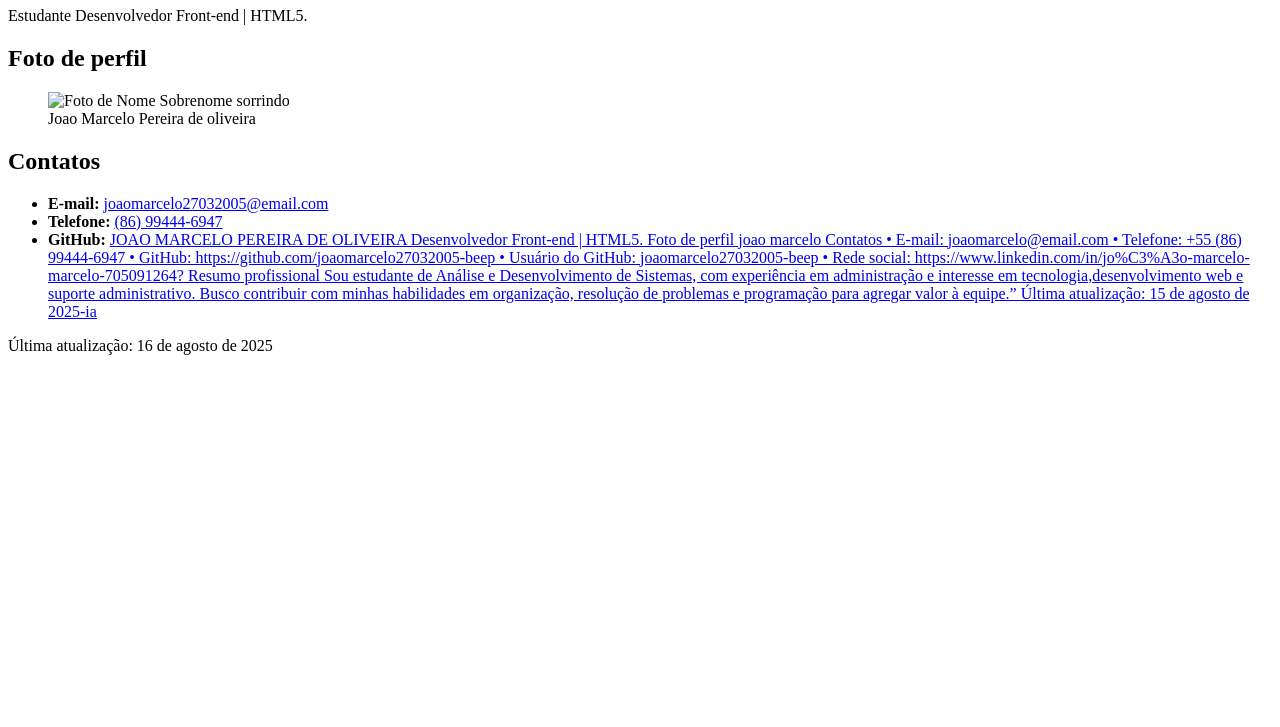
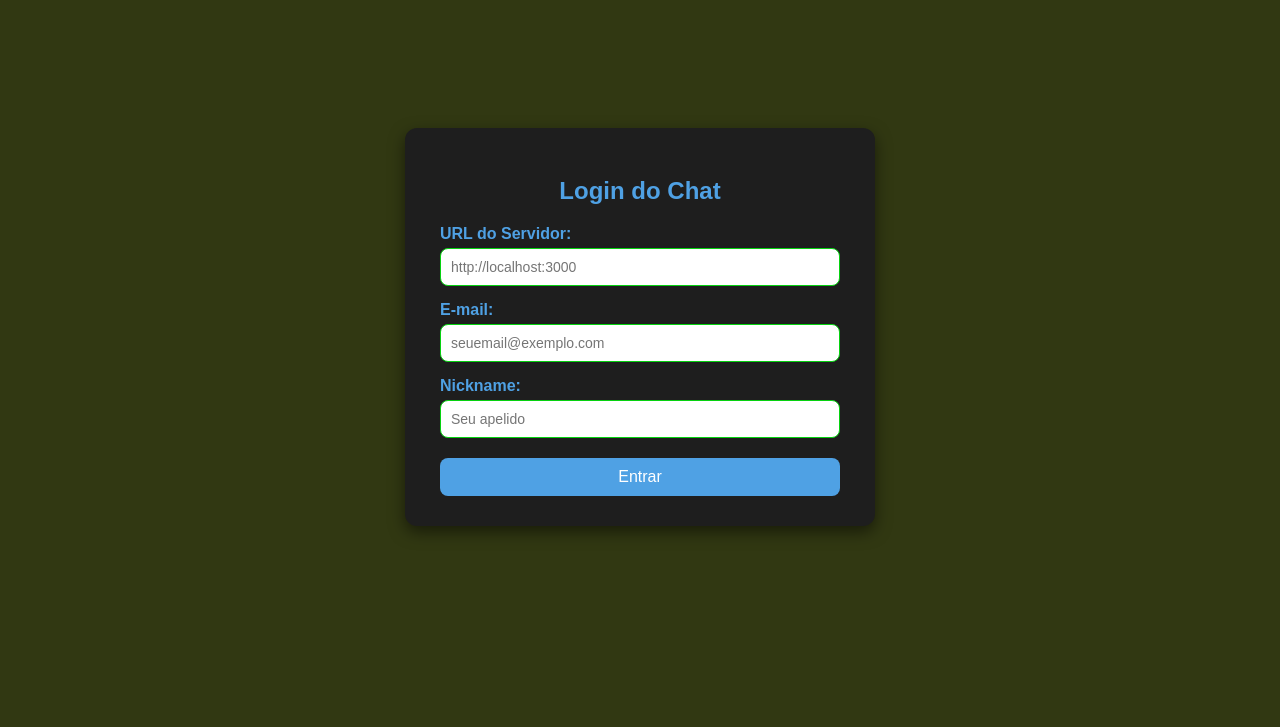
Before and after one commit to joaomarcelo27032005-beep/Perfil-, a plain HTML site: page index.html in a window 1280 px wide. Shown: the part 73-800 px from the top of the page. Drawn offline with Linux system fonts and the light colour scheme.

Commit message:
Add files via upload

```diff
--- a/index.html
+++ b/index.html
@@ -1,51 +1,48 @@
 <!DOCTYPE html>
 <html lang="pt-BR">
 <head>
-  <meta charset="utf-8">
-  <meta name="viewport" content="width=device-width, initial-scale=1">
-  <title> JOAO MARCELO PEREIRA DE OLIVEIRA</title>
-  <meta name="description" content="JOAO MARCELO PEREIRA DE OLIVEIRA.">
+  <meta charset="UTF-8">
+  <title>Login My-Chat</title>
+  <link rel="stylesheet" href="style.css">
+  <link rel="scriptjs"  href="script.js">
 </head>
 <body>
-  <header>
-    <h1>JOAO MARCELO PEREIRA DE OLIVEIRA</h1>
-    <p>Estudante Desenvolvedor Front-end | HTML5.</p>
-  </header>
+  <div class="login-box">
+    <h2>Login do Chat</h2>
 
-  <main>
-    <section ="foto-perfil">
-      <h2 id="https://ibb.co/xZBSLKc">Foto de perfil</h2>
-      <figure>
-        <img src="c:\Users\Usuario\Documents\para perfil html.jpg" alt="Foto de Nome Sobrenome sorrindo" width="180" height="180">
-        <figcaption>Joao Marcelo Pereira de oliveira</figcaption>
-      </figure>
-    </section>
+    <form onsubmit="entrarNoChat(event)">
+      <label for="serverUrl">URL do Servidor:</label>
+      <input type="text" id="serverUrl" placeholder="http://localhost:3000">
 
-    <section aria-labelledby="contatos">
-      <h2 id="contatos">Contatos</h2>
-      <ul>
-        <li><strong>E-mail:</strong> <a href="mailto:seuemail@exemplo.com">joaomarcelo27032005@email.com</a></li>
-        <li><strong>Telefone:</strong> <a href="tel:+5599999999999">(86) 99444-6947</a></li>
-        <li><strong>GitHub:</strong> <a href="https://github.com/seuusuario">JOAO MARCELO PEREIRA DE OLIVEIRA
-Desenvolvedor Front-end | HTML5.
-Foto de perfil
-joao marcelo
-Contatos
-	•	E-mail: joaomarcelo@email.com
-	•	Telefone: +55 (86) 99444-6947
-	•	GitHub: https://github.com/joaomarcelo27032005-beep
-	•	Usuário do GitHub: joaomarcelo27032005-beep
-	•	Rede social: https://www.linkedin.com/in/jo%C3%A3o-marcelo-marcelo-705091264?
-Resumo profissional
-Sou estudante de Análise e Desenvolvimento de Sistemas, com experiência em administração e interesse em tecnologia,desenvolvimento web e suporte administrativo. Busco contribuir com minhas habilidades em organização, resolução de problemas e programação para agregar valor à equipe.”
-Última atualização: 15 de agosto de 2025-ia</a></li>
+      <label for="email">E-mail:</label>
+      <input type="email" id="email" placeholder="seuemail@exemplo.com">
 
-    </section>
-  </main>
+      <label for="nickname">Nickname:</label>
+      <input type="text" id="nickname" placeholder="Seu apelido">
 
-  <footer>
-    <p>Última atualização: <time datetime="2025-08-15">16 de agosto de 2025</time></p>
-  </footer>
+      <button type="submit">Entrar</button>
+    </form>
+  </div>
+
+  <script>
+    function entrarNoChat(event) {
+      event.preventDefault();
+
+      const serverUrl = document.getElementById('serverUrl').value.trim();
+      const email = document.getElementById('email').value.trim();
+      const nickname = document.getElementById('nickname').value.trim();
+
+      if (!serverUrl || !email || !nickname) {
+        alert("Por favor, preencha todos os campos.");
+        return;
+      }
+
+      localStorage.setItem('chatServerUrl', serverUrl);
+      localStorage.setItem('chatEmail', email);
+      localStorage.setItem('chatNickname', nickname);
+
+      window.location.href = "index.html";
+    }
+  </script>
 </body>
-
 </html>
--- /dev/null
+++ b/style.css
@@ -0,0 +1,71 @@
+/* Fundo geral */
+body {
+  font-family: Arial, sans-serif;
+  background-color: rgb(49, 56, 18);
+  display: flex;
+  justify-content: center;
+  align-items: center;
+  height: 100vh;
+  margin: 0;
+}
+
+/* Caixa de login */
+.login-box {
+  background: #1e1e1e;
+  padding: 30px 35px;
+  border-radius: 12px;
+  box-shadow: 0 6px 16px rgba(0, 0, 0, 0.5);
+  width: 100%;
+  max-width: 400px;
+  color: #fff;
+}
+
+/* Título */
+h2 {
+  text-align: center;
+  margin-bottom: 20px;
+  color: #4fa1e4;
+}
+
+/* Labels */
+label {
+  font-weight: bold;
+  color: rgb(79, 161, 228);
+  display: block;
+  margin-top: 15px;
+  margin-bottom: 5px;
+}
+
+/* Inputs */
+input {
+  width: 100%;
+  padding: 10px;
+  border: 1px solid #06d110;
+  border-radius: 8px;
+  font-size: 14px;
+  box-sizing: border-box;
+  transition: border 0.3s;
+}
+
+input:focus {
+  background-color: rgb(216, 216, 236);
+  outline: none;
+}
+
+/* Botão */
+button {
+  width: 100%;
+  margin-top: 20px;
+  padding: 10px;
+  border: none;
+  border-radius: 8px;
+  font-size: 16px;
+  background-color: #4fa1e4;
+  color: white;
+  cursor: pointer;
+  transition: background-color 0.3s;
+}
+
+button:hover {
+  background-color: #3c87c3;
+}
```
Also changed, not shown: script.js (added, +20 -0 lines).
